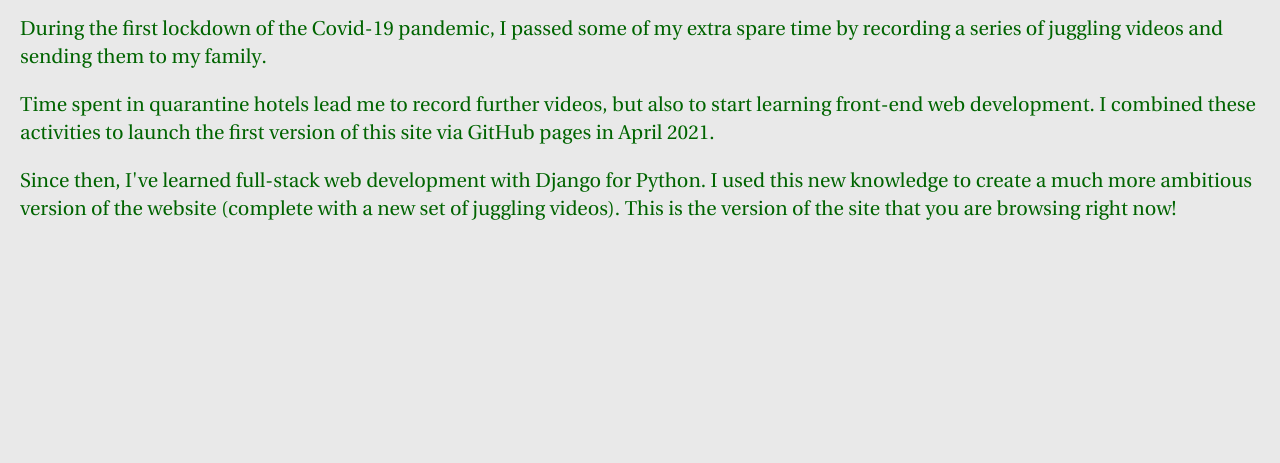
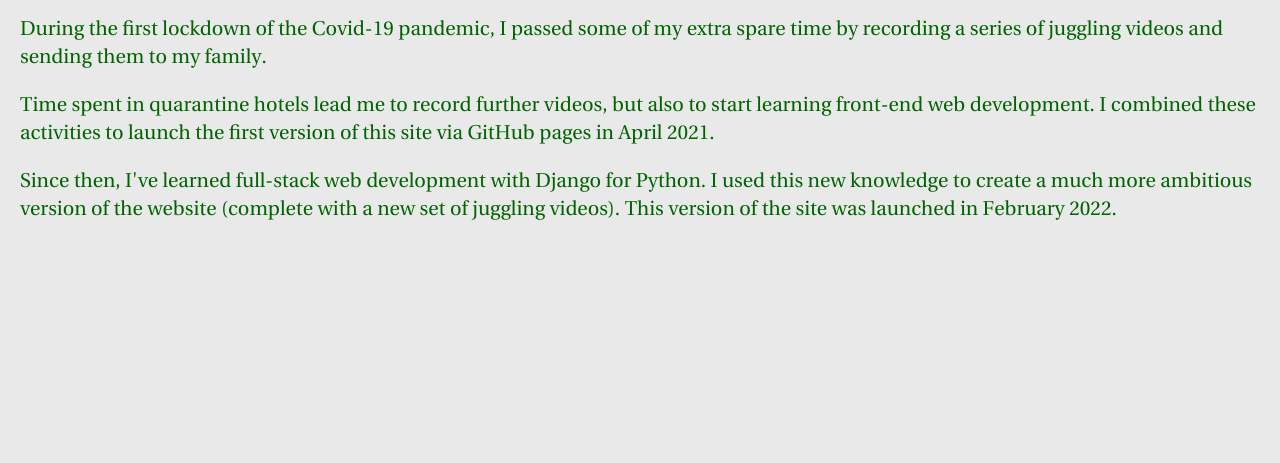
Before and after one commit to johnrjervis/django-juggling-website, a Django app: page /juggling/about/history/ in a window 1280 px wide. Shown: the part 195-658 px from the top of the page. Run offline with Django 3.2, Linux system fonts and the light colour scheme.

Commit message:
About page mentions Feb. 2022 deployment

```diff
--- a/vlog/templates/vlog/history.html
+++ b/vlog/templates/vlog/history.html
@@ -11,7 +11,7 @@
 
       <p>Time spent in quarantine hotels lead me to record further videos, but also to start learning front-end web development. I combined these activities to launch the first version of this site via GitHub pages in April 2021.</p>
 
-      <p>Since then, I've learned full-stack web development with Django for Python. I used this new knowledge to create a much more ambitious version of the website (complete with a new set of juggling videos). This is the version of the site that you are browsing right now!</p>
+      <p>Since then, I've learned full-stack web development with Django for Python. I used this new knowledge to create a much more ambitious version of the website (complete with a new set of juggling videos). This version of the site was launched in February 2022.</p>
 
     </article>
 
```
